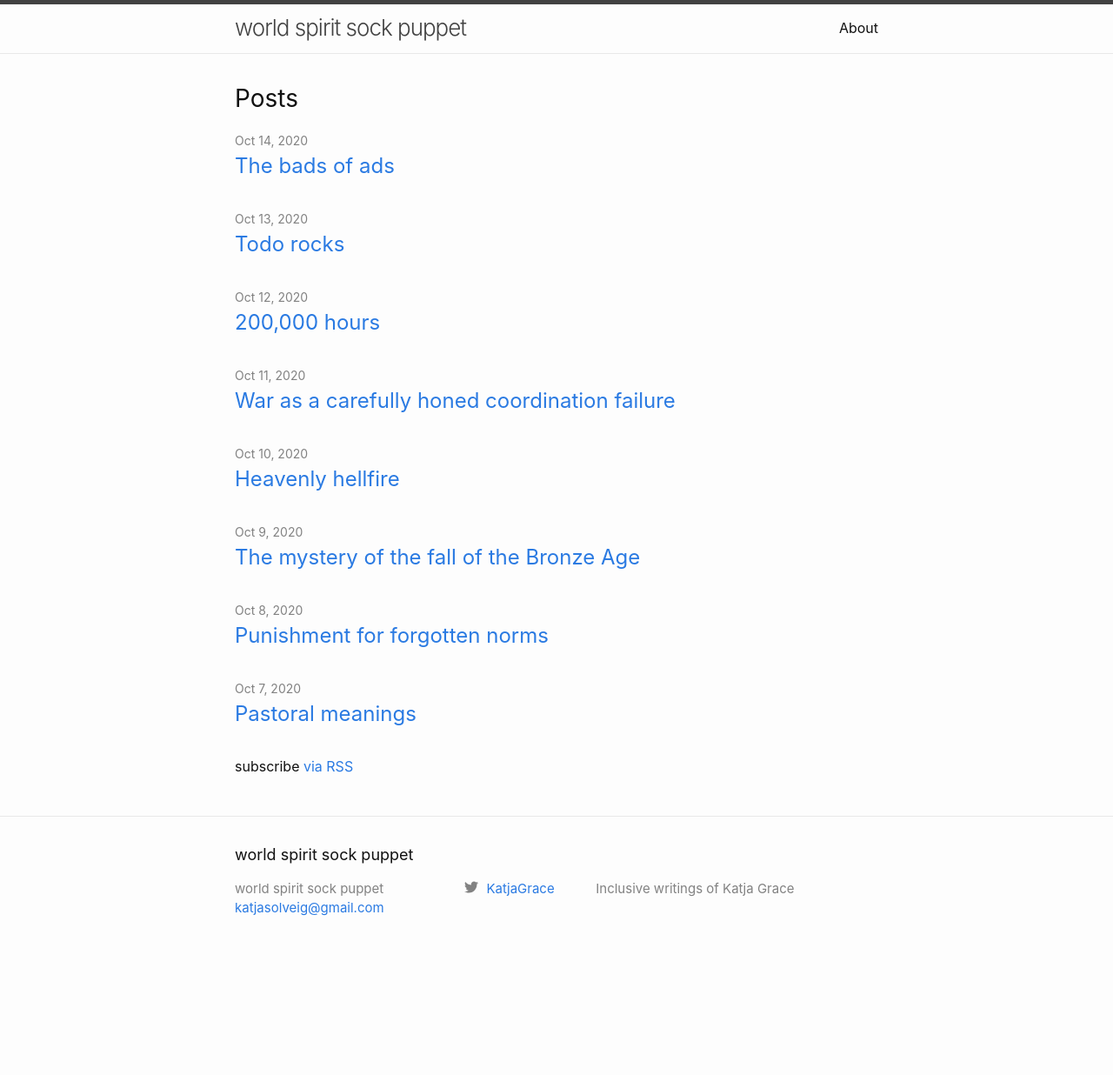
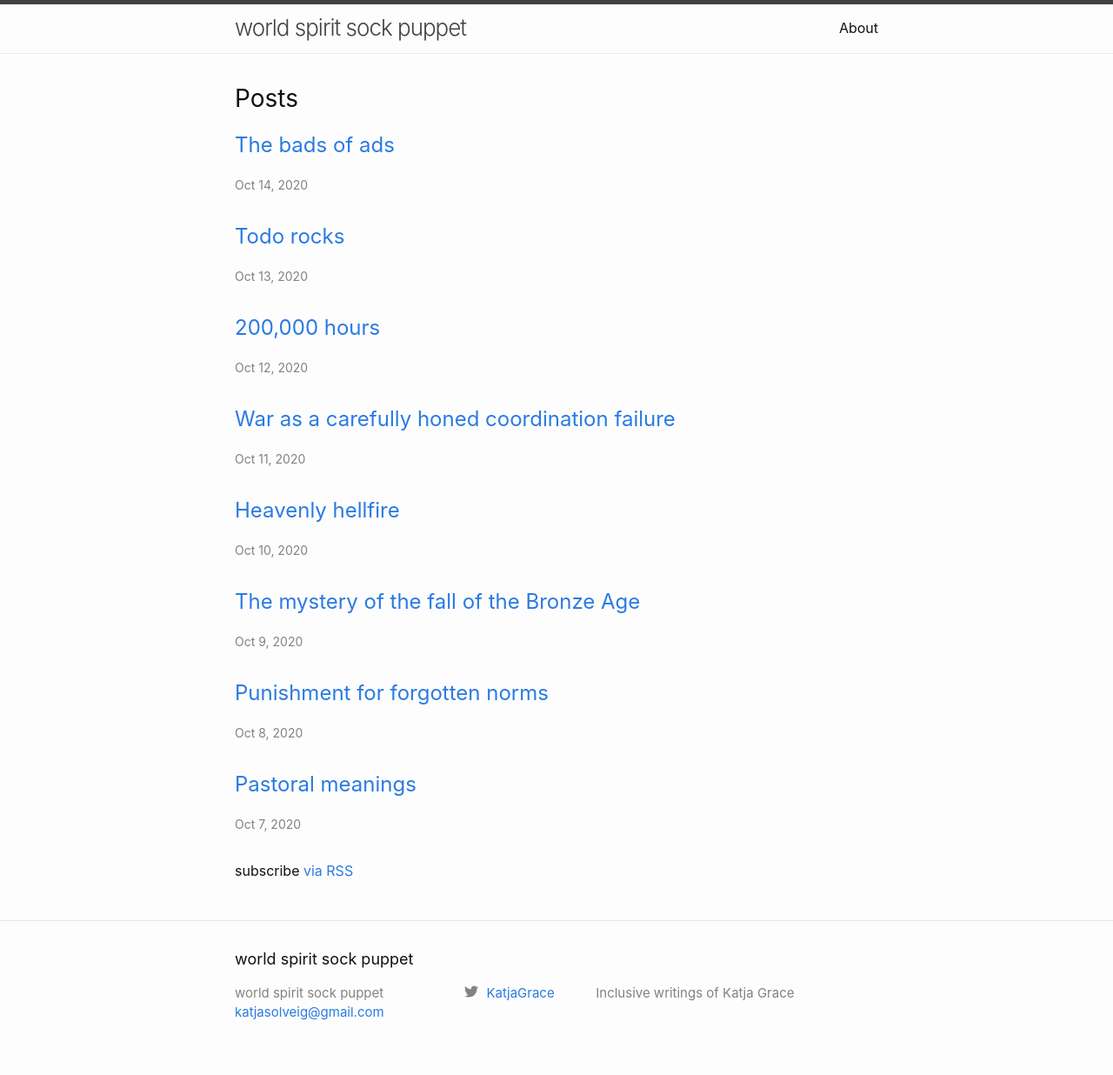
Before and after one commit to katjagrace/katjagrace.github.io, a Jekyll site: the page built from index.markdown, in a window 1280 px wide. Shown: the whole page at 87% size. Built offline with Jekyll 4.4.1, drawn with Linux system fonts in a browser that asks for light colours; before the commit the page ends 1116 px from its top, so only the background shows below that.

Commit message:
change home page

```diff
--- a/_layouts/home.html
+++ b/_layouts/home.html
@@ -15,12 +15,12 @@ layout: default
       {%- for post in site.posts -%}
       <li>
         {%- assign date_format = site.minima.date_format | default: "%b %-d, %Y" -%}
-        <span class="post-meta">{{ post.date | date: date_format }}</span>
         <h3>
           <a class="post-link" href="{{ post.url | relative_url }}">
             {{ post.title | escape }}
           </a>
         </h3>
+        <span class="post-meta">{{ post.date | date: date_format }}</span>
         {%- if site.show_excerpts -%}
           {{ post.excerpt }}
         {%- endif -%}
```
